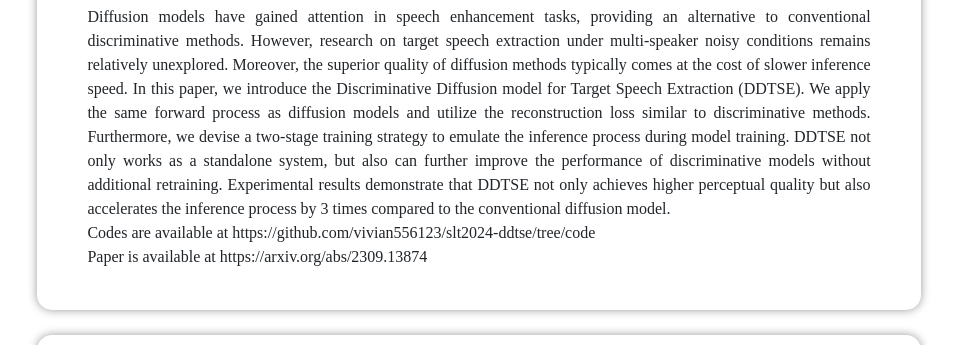
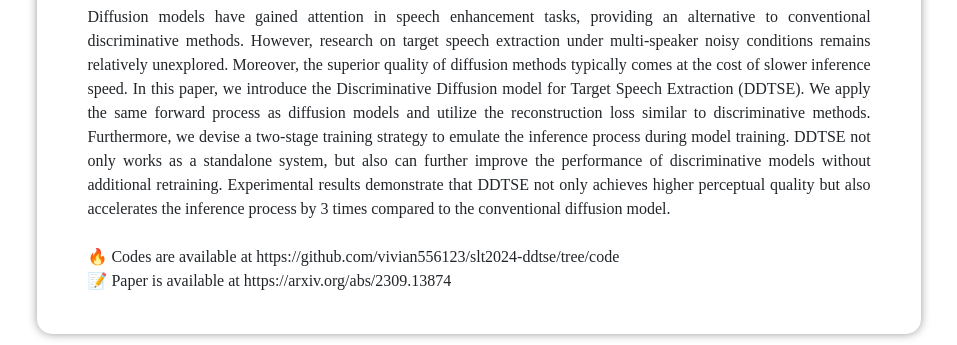
Before and after one commit to vivian556123/slt2024-ddtse, a plain HTML site: page index.html in a window 1280 px wide. Shown: the part 205-550 px from the top of the page, without its empty margins (161-1118 px from the left). Drawn offline with nearby package versions, Linux system fonts and the light colour scheme; some packages are replaced by stand-ins of ours.

Commit message:
update code link

```diff
--- a/index.html
+++ b/index.html
@@ -205,9 +205,9 @@
         <h2 style="text-align:center;">Abstract</h2>
         <div style="text-align: justify;">
           Diffusion models have gained attention in speech enhancement tasks, providing an alternative to conventional discriminative methods. However, research on target speech extraction under multi-speaker noisy conditions remains relatively unexplored. Moreover, the superior quality of diffusion methods typically comes at the cost of slower inference speed. In this paper, we introduce the Discriminative Diffusion model for Target Speech Extraction (DDTSE). We apply the same forward process as diffusion models and utilize the reconstruction loss similar to discriminative methods. Furthermore, we devise a two-stage training strategy to emulate the inference process during model training.  DDTSE not only works as a standalone system, but also can further improve the performance of discriminative models without additional retraining. Experimental results demonstrate that DDTSE not only achieves higher perceptual quality but also accelerates the inference process by 3 times compared to the conventional diffusion model.
-        <br>
-      Codes are available at https://github.com/vivian556123/slt2024-ddtse/tree/code <br>
-      Paper is available at https://arxiv.org/abs/2309.13874 </div>
+        <br><br>
+        🔥 <b>Codes are available at https://github.com/vivian556123/slt2024-ddtse/tree/code </b> <br>
+        📝 <b>Paper is available at https://arxiv.org/abs/2309.13874 </b> </div>
       </p>
     </div>
 
```
